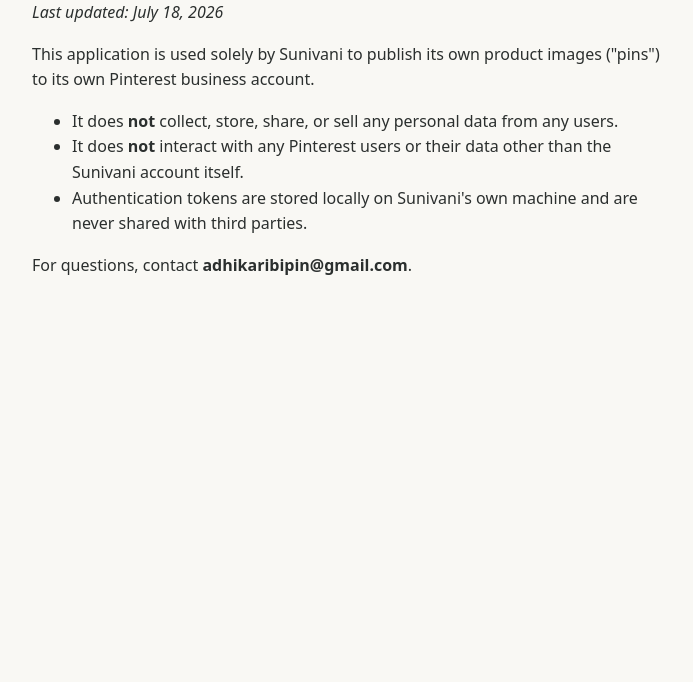
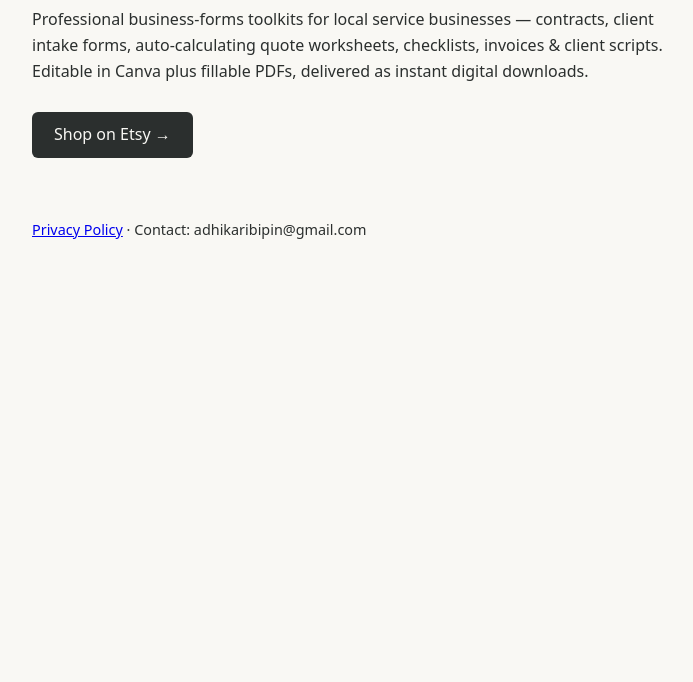
Before and after one commit to sunivani/sunivani.github.io, a plain HTML site: page index.html in a window 1280 px wide. Shown: the part 118-800 px from the top of the page, without its empty margins (288-981 px from the left). Drawn offline with Linux system fonts and the light colour scheme.

Commit message:
Landing page at root, privacy policy at /privacy/

```diff
--- a/index.html
+++ b/index.html
@@ -1,16 +1,13 @@
 <!doctype html><html lang="en"><head><meta charset="utf-8">
 <meta name="viewport" content="width=device-width, initial-scale=1">
-<title>Sunivani — Privacy Policy</title>
-<style>body{max-width:640px;margin:60px auto;padding:0 20px;font:16px/1.6 system-ui;color:#2B2F2E;background:#F9F8F4}h1{font-size:1.6em}</style>
+<title>Sunivani — Business Forms Toolkits</title>
+<style>body{max-width:640px;margin:60px auto;padding:0 20px;font:16px/1.6 system-ui;color:#2B2F2E;background:#F9F8F4}h1{font-size:1.8em}a.btn{display:inline-block;margin-top:12px;padding:10px 22px;background:#2B2F2E;color:#F9F8F4;text-decoration:none;border-radius:6px}footer{margin-top:60px;font-size:.9em}</style>
 </head><body>
-<h1>Sunivani — Privacy Policy</h1>
-<p><em>Last updated: July 18, 2026</em></p>
-<p>This application is used solely by Sunivani to publish its own product images
-("pins") to its own Pinterest business account.</p>
-<ul>
-<li>It does <strong>not</strong> collect, store, share, or sell any personal data from any users.</li>
-<li>It does <strong>not</strong> interact with any Pinterest users or their data other than the Sunivani account itself.</li>
-<li>Authentication tokens are stored locally on Sunivani's own machine and are never shared with third parties.</li>
-</ul>
-<p>For questions, contact <strong>adhikaribipin@gmail.com</strong>.</p>
+<h1>Sunivani</h1>
+<p>Professional business-forms toolkits for local service businesses —
+contracts, client intake forms, auto-calculating quote worksheets, checklists,
+invoices &amp; client scripts. Editable in Canva plus fillable PDFs, delivered
+as instant digital downloads.</p>
+<p><a class="btn" href="https://sunivani.etsy.com">Shop on Etsy →</a></p>
+<footer><a href="/privacy/">Privacy Policy</a> · Contact: adhikaribipin@gmail.com</footer>
 </body></html>
```
Also changed, not shown: privacy/index.html (added, +16 -0 lines).
